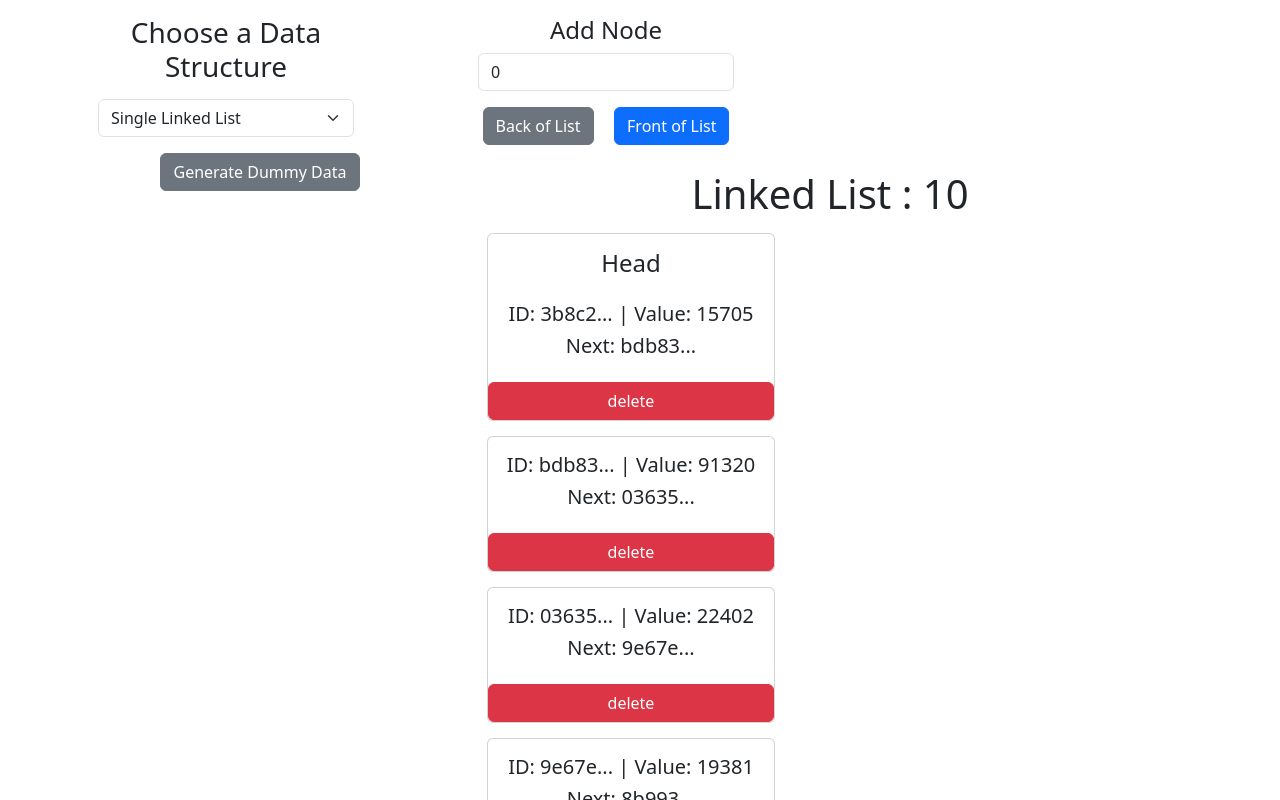
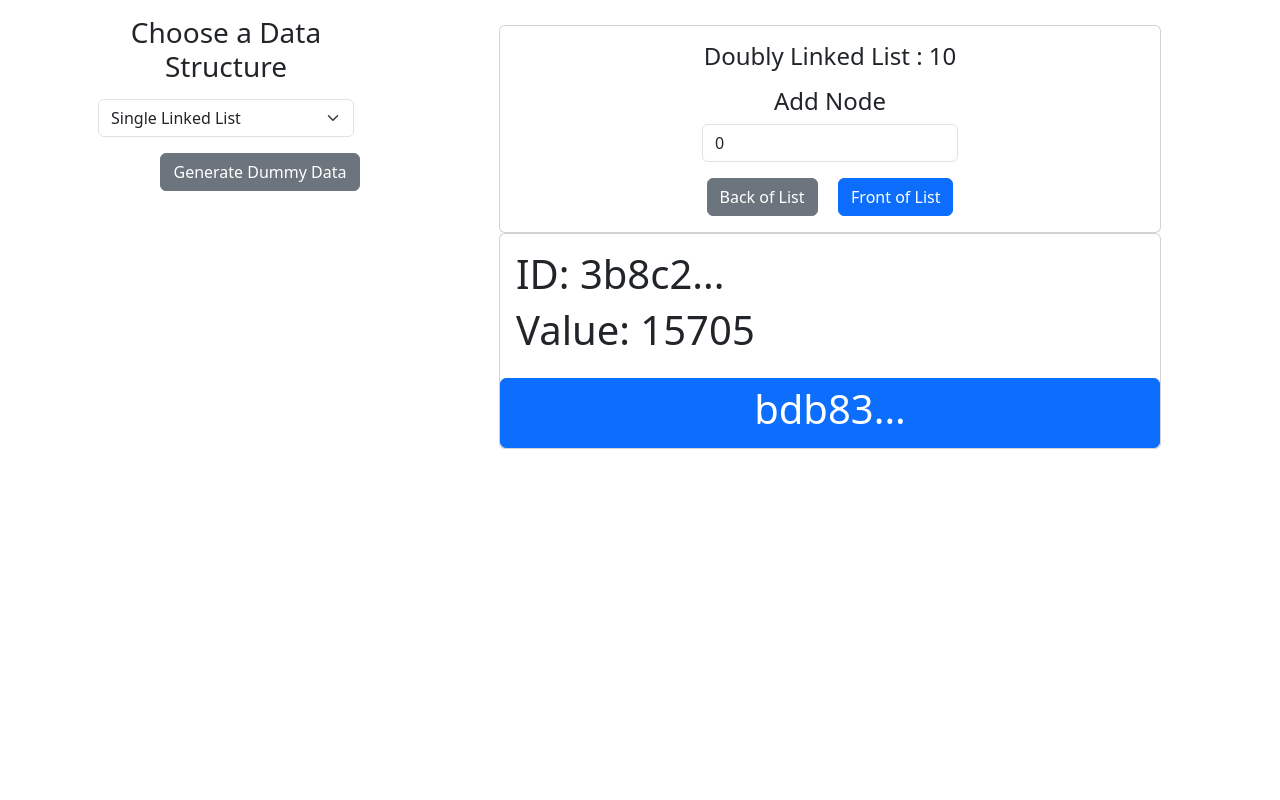
Before and after one commit to jack-fleenor/dsWithAngular, an Angular app: page / in a window 1280 px wide. Both pictures are taken after a click on the button "Generate Dummy Data". Shown: the top 800 px of the page. Built offline with nearby package versions, Linux system fonts and the light colour scheme.

Commit message:
Clean up UI

```diff
--- a/src/app/add-node/add-node.component.html
+++ b/src/app/add-node/add-node.component.html
@@ -1,15 +1,8 @@
-<div style="max-width: 18rem;">
+<div style="max-width: 18rem; margin: auto;">
   <div class="m-3">
     <h4>Add Node</h4>
     <input class="form-control" type="number" [(ngModel)]="value" />
   </div>
-  <!-- <div class="m-3">
-    <select class="form-select" (change)="$event.preventDefault(); selectNode($event)">
-      <option *ngFor="let node of list.traverse()" [value]="node.id">
-        {{ node.id }}
-      </option>
-    </select>
-  </div> -->
   <div style="display: flex; justify-content: space-evenly;">
     <button class="btn btn-secondary" (click)="$event.preventDefault(); addNewNode('back')">
       Back of List
--- a/src/app/app.component.html
+++ b/src/app/app.component.html
@@ -10,13 +10,9 @@
     </div>
     <div class="col-8">
       <div *ngIf="selected === 'Single Linked List' && slist else null">
-        <app-add-node [list]="slist" (addNodeBack)="slist.insertBack($event)"
-          (addNodeFront)="slist.insertFront($event)"></app-add-node>
         <app-single-linked-list [list]="slist"></app-single-linked-list>
       </div>
       <div *ngIf="selected === 'Double Linked List' && dlist else null">
-        <app-add-node [list]="dlist" (addNodeBack)="dlist.insertBack($event)"
-          (addNodeFront)="dlist.insertFront($event)"></app-add-node>
         <app-double-linked-list [list]="dlist"></app-double-linked-list>
       </div>
       <!-- <div *ngIf="selected === 'Circular Linked List' else null">
--- a/src/app/double-linked-list/double-linked-list.component.html
+++ b/src/app/double-linked-list/double-linked-list.component.html
@@ -1,15 +1,30 @@
 <div style="margin: 25px">
-  <h1>
-    Linked List : {{ list.count() }}
-  </h1>
-  <ul style="list-style-type: none; padding: 0;">
-    <li *ngFor="let node; index as i; of list.traverse()" class="card" style="max-width: 18rem; margin-top: 15px;">
-      <h4 *ngIf="i === 0 else null" style="margin-top: 15px;">Head</h4>
-      <h4 *ngIf="i === list.count() - 1 else null" style="margin-top: 15px;">Tail</h4>
-      <app-double-pointed-node [node]="node"></app-double-pointed-node>
-      <button (click)="list.remove(node.id)" class="btn btn-danger">
-        delete
+  <div class="container" style="display: block; justify-content: center; align-items: center;">
+    <div class="card" style="width: 100%">
+      <div class="card-body" style="text-align: center;">
+        <h4 class="card-title">
+          Doubly Linked List : {{ list.count() }}
+        </h4>
+        <app-add-node [list]="list" (addNodeBack)="list.insertBack($event)" (addNodeFront)="list.insertFront($event)"
+          class="card-text"></app-add-node>
+      </div>
+    </div>
+    <div *ngIf="list.getNodeByPosition(currentPosition) !== null else null" class="card" style="width: 100%">
+      <button class="btn btn-secondary" [disabled]="currentPosition === 1" (click)="changePosition('backward')">
+        <h1>
+          <i class="bi bi-arrow-bar-left"></i>
+          {{list.getNodeByPosition(this.currentPosition)?.prev === null ? 'null_ptr' :
+          list.getNodeByPosition(this.currentPosition)!.prev!.id.substring(0, 5) + '...'}}
+        </h1>
       </button>
-    </li>
-  </ul>
+      <app-double-pointed-node [node]="list.getNodeByPosition(currentPosition)!"></app-double-pointed-node>
+      <button class="btn btn-primary" [disabled]="currentPosition === list.count()" (click)="changePosition('forward')">
+        <h1>
+          {{list.getNodeByPosition(this.currentPosition)?.next === null ? 'null_ptr' :
+          list.getNodeByPosition(this.currentPosition)!.next!.id.substring(0, 5) + '...'}}
+          <i class="bi bi-arrow-bar-right"></i>
+        </h1>
+      </button>
+    </div>
+  </div>
 </div>
--- a/src/app/double-linked-list/double-linked-list.component.scss
+++ b/src/app/double-linked-list/double-linked-list.component.scss
@@ -0,0 +1 @@
+@import "~bootstrap-icons/font/bootstrap-icons.css";
--- a/src/app/double-linked-list/double-linked-list.component.ts
+++ b/src/app/double-linked-list/double-linked-list.component.ts
@@ -8,7 +8,22 @@ import { DoubleLinkedList } from '../shared/models/DoubleLinkedList';
 })
 export class DoubleLinkedListComponent {
   @Input() list : DoubleLinkedList = new DoubleLinkedList();
+  currentPosition : number = 1;
+  changePosition(direction: 'forward' | 'backward'){
+    if(direction === 'backward')
+    {
+      if(this.currentPosition === 1){this.currentPosition === this.list.count();}
+      else{--this.currentPosition}
+    }
+    else if(direction === 'forward')
+    {
+      if(this.currentPosition === this.list.count()){this.currentPosition === 1;}
+      else{++this.currentPosition}
+    }
+  }
   constructor()
-  {}
+  {
+    // this.current = list
+  }
 
 }
--- a/src/app/double-pointed-node/double-pointed-node.component.html
+++ b/src/app/double-pointed-node/double-pointed-node.component.html
@@ -1,19 +1,7 @@
-<div class="card-body">
-  <h5>
-    ID: {{ node.id.substring(0, 5)}}... | Value: {{ node.value }}
-  </h5>
-  <h5>
-    Prev: {{
-      node.prev ?
-      node.prev.id.substring(0, 5) + '...' :
-      'null_ptr'
-    }}
-  </h5>
-  <h5>
-    Next: {{
-      node.next ?
-      node.next.id.substring(0, 5) + '...' :
-      'null_ptr'
-    }}
-  </h5>
+<div class="card-body" style="text-align: left;">
+  <h1>
+    ID: {{ node.id.substring(0, 5)}}...
+  </h1>
+  <h1>Value: {{ node.value }}
+  </h1>
 </div>
--- a/src/app/node/node.component.html
+++ b/src/app/node/node.component.html
@@ -1,12 +1,7 @@
-<div class="card-body">
-  <h5>
-    ID: {{ node.id.substring(0, 5)}}... | Value: {{ node.value }}
-  </h5>
-  <h5>
-    Next: {{
-      node.next ?
-      node.next.id.substring(0, 5) + '...' :
-      'null_ptr'
-    }}
-  </h5>
+<div class="card-body" style="text-align: left;">
+  <h1>
+    ID: {{ node.id.substring(0, 5)}}...
+  </h1>
+  <h1>Value: {{ node.value }}
+  </h1>
 </div>
--- a/src/app/shared/models/DoubleLinkedList.ts
+++ b/src/app/shared/models/DoubleLinkedList.ts
@@ -7,6 +7,23 @@ export class DoubleLinkedList implements LinkedList {
   public count()
   {
     return this._count
+  }
+  public get headNode() : DoublePointedNode | null {
+    return this.head;
+  }
+  public getNodeByPosition(position : number): DoublePointedNode | null {
+    let currentPosition = 1;
+    let node : DoublePointedNode | null = this.head;
+    while(currentPosition < this.count() && node)
+    {
+      if(currentPosition === position){
+        return node;
+      }
+      if(node.next)
+      {node = node.next;}
+      ++currentPosition;
+    }
+    return node;
   }
   public insertFront(data: number)
   {
--- a/src/app/shared/models/SingleLinkedList.ts
+++ b/src/app/shared/models/SingleLinkedList.ts
@@ -5,10 +5,27 @@ export class SingleLinkedList implements LinkedList {
   public head : SinglePointedNode | null = null;
   public _count : number = 0;
   public count() { return this._count; };
-
+  public getNodeByPosition(position : number): SinglePointedNode | null {
+    let currentPosition = 1;
+    let node : SinglePointedNode | null = this.head;
+    while(currentPosition < this.count() && node)
+    {
+      if(currentPosition === position){
+        return node;
+      }
+      if(node.next)
+      {node = node.next;}
+      ++currentPosition;
+    }
+    return node;
+  }
   public remove(_id : string)
   {
-    if(this.head && this.head.id === _id) this.head = null;
+    if(this.head && this.head.id === _id)
+    {
+      if(this.head.next) this.head = this.head.next;
+      else this.head = null;
+    }
     let current = this.head;
     while(current !== null)
     {
--- a/src/app/single-linked-list/single-linked-list.component.html
+++ b/src/app/single-linked-list/single-linked-list.component.html
@@ -1,18 +1,23 @@
 <div style="margin: 25px">
-  <h1>
-    Linked List : {{ list.count() }}
-  </h1>
-  <!-- <button class="btn btn-secondary" (click)="$event.preventDefault(); list.sort()">
-    Sort
-  </button> -->
-  <ul style="list-style-type: none; padding: 0;">
-    <li *ngFor="let node; index as i; of list.traverse()" class="card" style="max-width: 18rem; margin-top: 15px;">
-      <h4 *ngIf="i === 0 else null" style="margin-top: 15px;">Head</h4>
-      <h4 *ngIf="i === list.count() - 1 else null" style="margin-top: 15px;">Tail</h4>
-      <app-node [node]="node"></app-node>
-      <button (click)="list.remove(node.id)" class="btn btn-danger">
-        delete
+  <div class="container" style="display: block; justify-content: center; align-items: center;">
+    <div class="card" style="width: 100%">
+      <div class="card-body" style="text-align: center;">
+        <h4 class="card-title">
+          Doubly Linked List : {{ list.count() }}
+        </h4>
+        <app-add-node [list]="list" (addNodeBack)="list.insertBack($event)" (addNodeFront)="list.insertFront($event)"
+          class="card-text"></app-add-node>
+      </div>
+    </div>
+    <div *ngIf="list.getNodeByPosition(currentPosition) !== null else null" class="card" style="width: 100%">
+      <app-node [node]="list.getNodeByPosition(currentPosition)!"></app-node>
+      <button class="btn btn-primary" [disabled]="currentPosition === list.count()" (click)="changePosition('forward')">
+        <h1>
+          {{list.getNodeByPosition(this.currentPosition)?.next === null ? 'null_ptr' :
+          list.getNodeByPosition(this.currentPosition)!.next!.id.substring(0, 5) + '...'}}
+          <i class="bi bi-arrow-bar-right"></i>
+        </h1>
       </button>
-    </li>
-  </ul>
+    </div>
+  </div>
 </div>
--- a/src/app/single-linked-list/single-linked-list.component.ts
+++ b/src/app/single-linked-list/single-linked-list.component.ts
@@ -9,6 +9,19 @@ import { LinkedList } from '../shared/models/LinkedList';
 })
 export class SingleLinkedListComponent {
   @Input() list : SingleLinkedList = new SingleLinkedList();
+  currentPosition : number = 1;
+  changePosition(direction: 'forward' | 'backward'){
+    if(direction === 'backward')
+    {
+      if(this.currentPosition === 1){this.currentPosition === this.list.count();}
+      else{--this.currentPosition}
+    }
+    else if(direction === 'forward')
+    {
+      if(this.currentPosition === this.list.count()){this.currentPosition === 1;}
+      else{++this.currentPosition}
+    }
+  }
   constructor()
   {}
 
```
